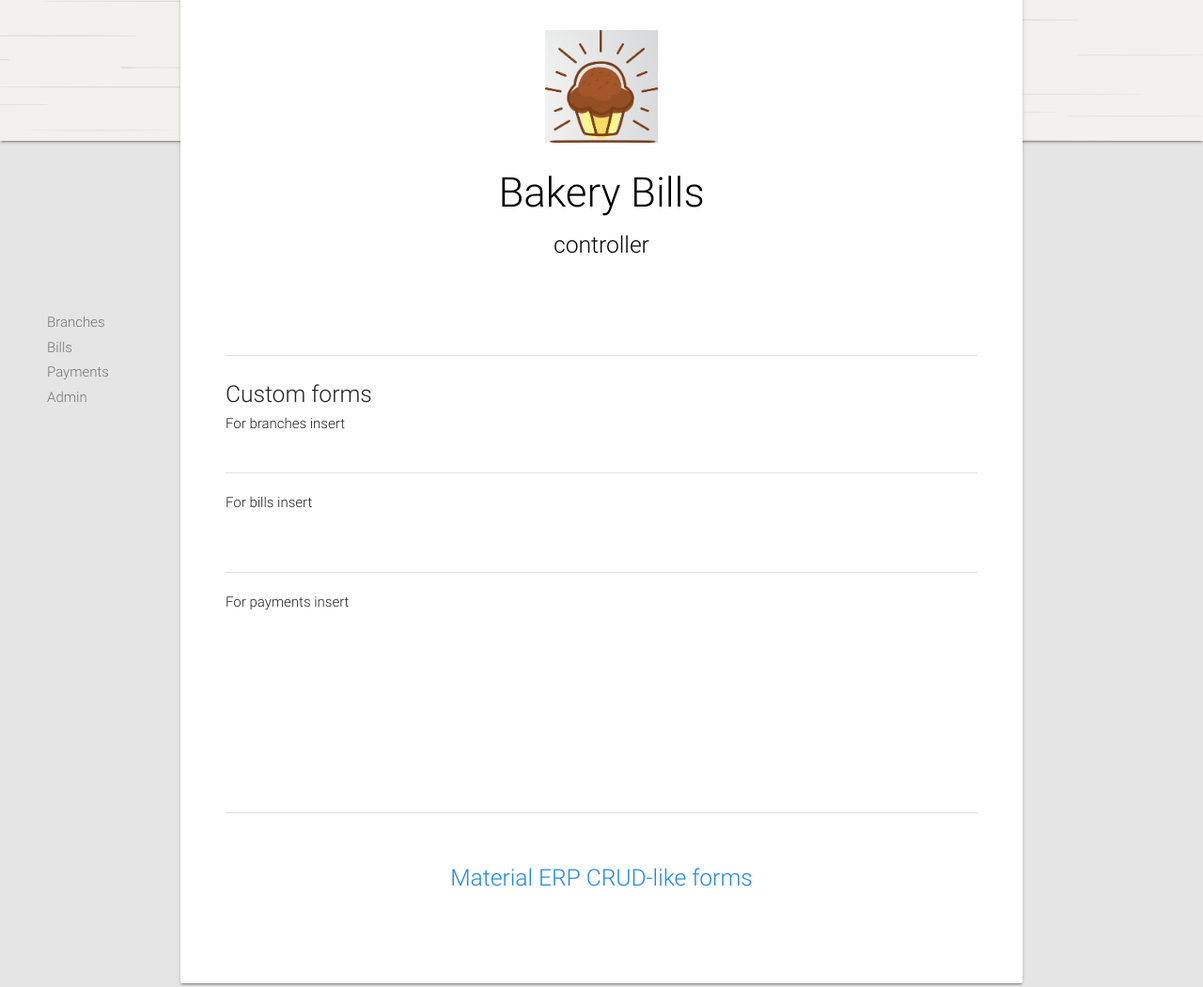
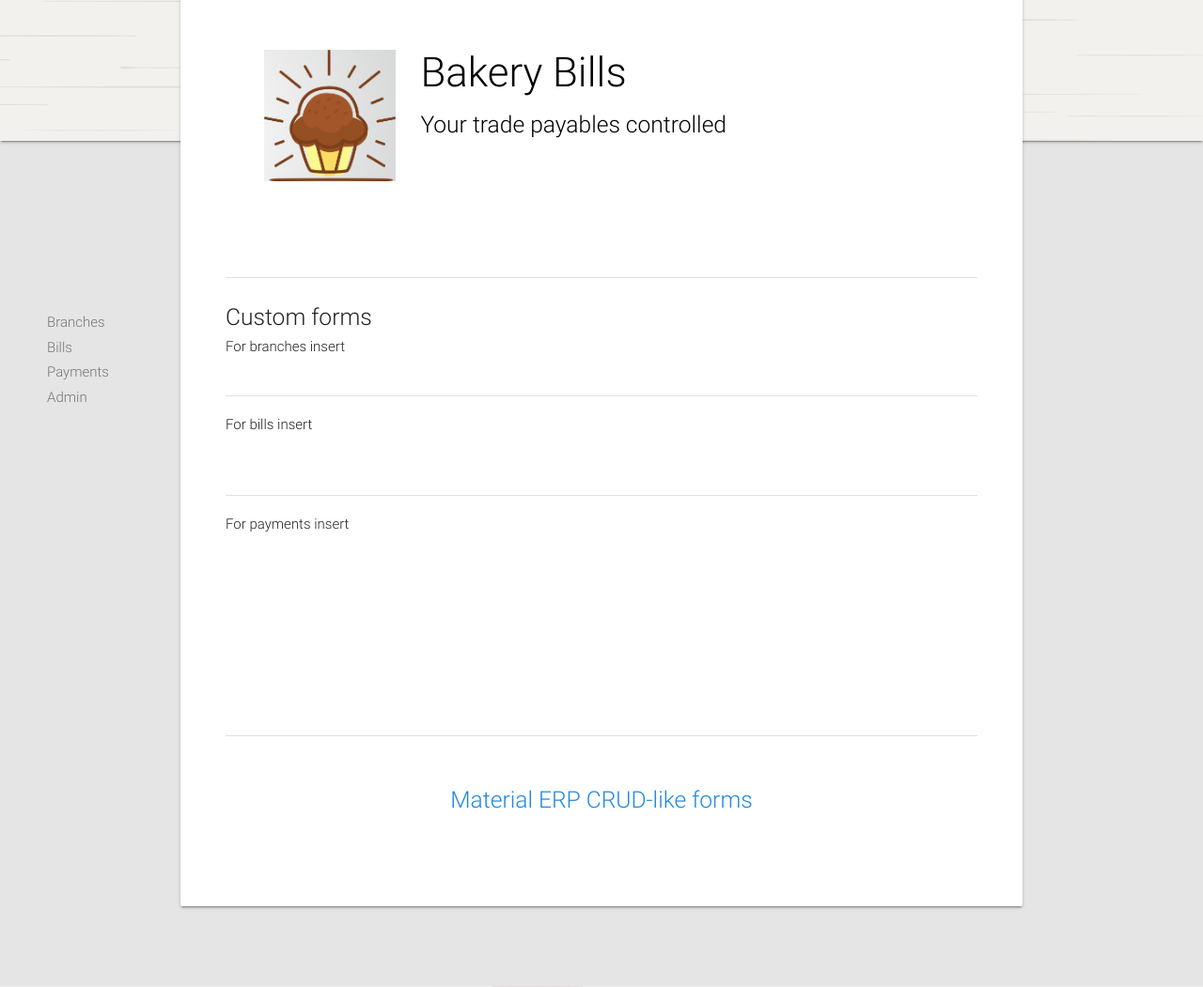
Before and after one commit to diogosimao/bakery-bills, a Django app: page / in a window 1280 px wide. Shown: the top 1051 px of the page at 94% size. Run offline with Django 3.2, Linux system fonts and the light colour scheme; parts of the project's set-up code (start-up, migrations or seed data) failed here and were passed over; some libraries are stand-ins or nearby versions; some web fonts are replaced.

Commit message:
Just design!

```diff
--- a/apps/templates/index.html
+++ b/apps/templates/index.html
@@ -109,10 +109,13 @@
                             <div class="card-content">
                                 <div class="row" style="padding:50px" align="center">
                                   <span class="card-title black-text">
-                                    <a href="http://www.freepik.com"><img src="{% static 'img/logo.png' %}" height="120px" alt="Designed by Freepik" title="Designed by Freepik"></a>
-                                    <br>
-                                    <h3>Bakery Bills</h3>
-                                    <h5>controller</h5>
+                                      <div class="col s12 l3 center-align">
+                                        <a href="http://www.freepik.com"><img src="{% static 'img/logo.png' %}" height="140px" alt="Designed by Freepik" title="Designed by Freepik"></a>
+                                      </div>
+                                      <div class="left-align">
+                                        <h3>Bakery Bills</h3>
+                                        <h5>Your trade payables controlled</h5>
+                                      </div>
                                   </span>
                                 </div>
                                 <div class="card-content">
```
